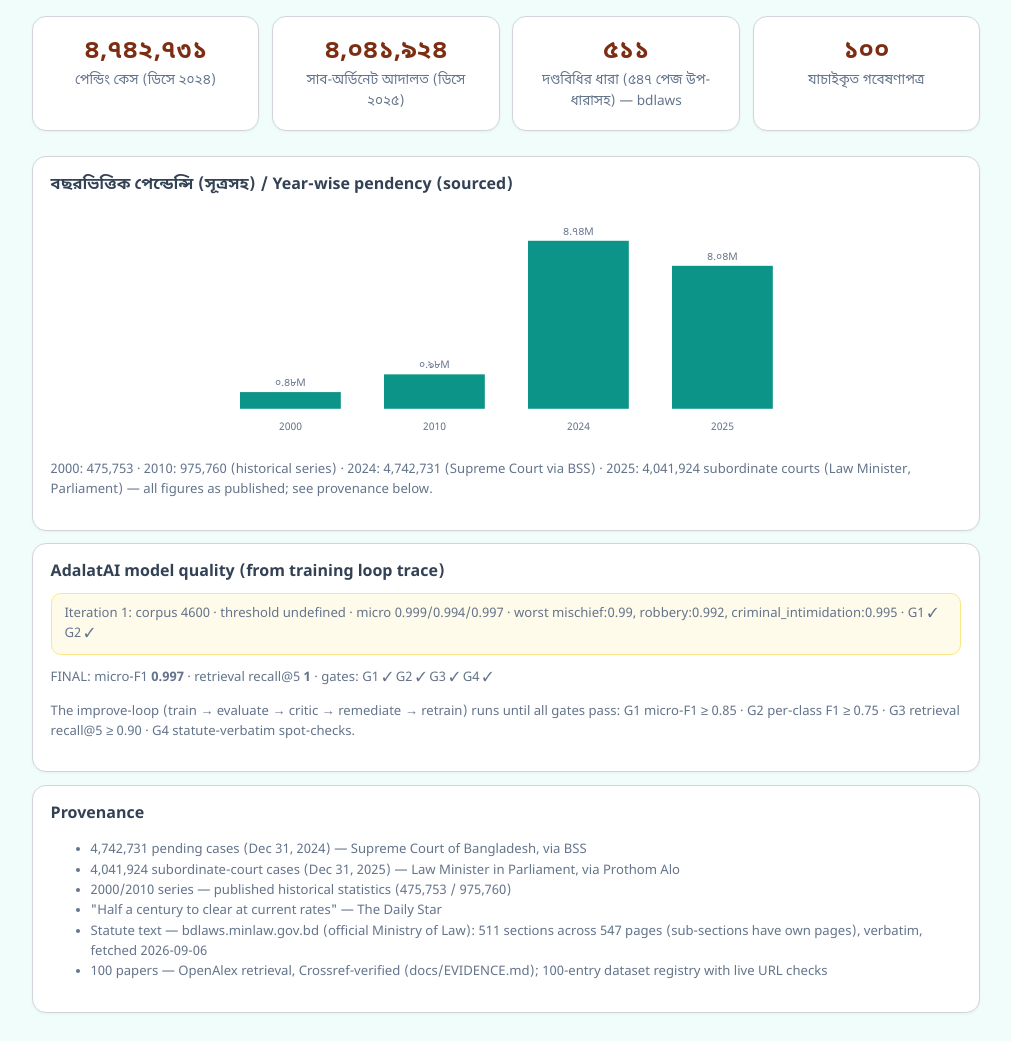
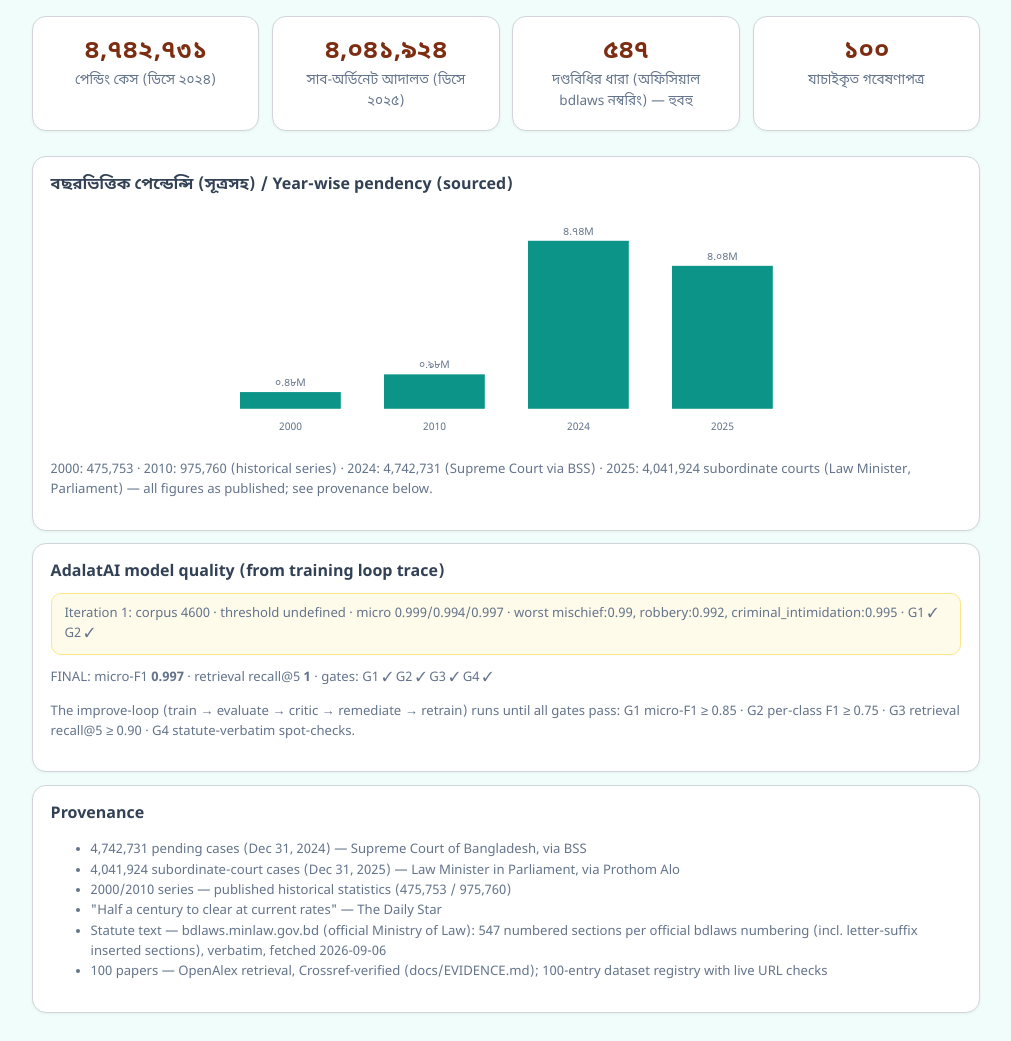
Before and after one commit to rudra496/adalatai, a website: page app/analytics.html in a window 1280 px wide. Shown: the part 197-1238 px from the top of the page, without its empty margins (134-1145 px from the left). Drawn offline with Linux system fonts and the light colour scheme.

Commit message:
fix: 547 = official bdlaws section numbering (verified distinct count); consistent across law browser + analytics

```diff
--- a/app/analytics.html
+++ b/app/analytics.html
@@ -33,7 +33,7 @@
       <li>4,041,924 subordinate-court cases (Dec 31, 2025) — Law Minister in Parliament, via Prothom Alo</li>
       <li>2000/2010 series — published historical statistics (475,753 / 975,760)</li>
       <li>"Half a century to clear at current rates" — The Daily Star</li>
-      <li>Statute text — bdlaws.minlaw.gov.bd (official Ministry of Law): 511 sections across 547 pages (sub-sections have own pages), verbatim, fetched 2026-09-06</li>
+      <li>Statute text — bdlaws.minlaw.gov.bd (official Ministry of Law): 547 numbered sections per official bdlaws numbering (incl. letter-suffix inserted sections), verbatim, fetched 2026-09-06</li>
       <li>100 papers — OpenAlex retrieval, Crossref-verified (docs/EVIDENCE.md); 100-entry dataset registry with live URL checks</li>
     </ul>
   </div>
@@ -65,7 +65,7 @@ el("chartPendency").innerHTML = svg;
 el("kpis").innerHTML = `
   <div class="card kpi"><div class="num">${fmt(4742731)}</div><div class="lbl">${lang === "bn" ? "পেন্ডিং কেস (ডিসে ২০২৪)" : "pending cases (Dec 2024) — SC via BSS"}</div></div>
   <div class="card kpi"><div class="num">${fmt(4041924)}</div><div class="lbl">${lang === "bn" ? "সাব-অর্ডিনেট আদালত (ডিসে ২০২৫)" : "subordinate courts (Dec 2025) — Law Minister"}</div></div>
-  <div class="card kpi"><div class="num">${fmt(511)}</div><div class="lbl">${lang === "bn" ? "দণ্ডবিধির ধারা (৫৪৭ পেজ উপ-ধারাসহ) — bdlaws" : "Penal Code sections (547 pages incl. sub-sections) — bdlaws"}</div></div>
+  <div class="card kpi"><div class="num">${fmt(547)}</div><div class="lbl">${lang === "bn" ? "দণ্ডবিধির ধারা (অফিসিয়াল bdlaws নম্বরিং) — হুবহু" : "Penal Code sections (official bdlaws numbering) — verbatim"}</div></div>
   <div class="card kpi"><div class="num">${fmt(100)}</div><div class="lbl">${lang === "bn" ? "যাচাইকৃত গবেষণাপত্র" : "verified papers (Crossref)"}</div></div>`;
 
 const lt = await (await fetch("data/case_model.json")).json();
--- a/app/assets/js/i18n.js
+++ b/app/assets/js/i18n.js
@@ -21,7 +21,7 @@ export const STRINGS = {
     judge_note: "প্রতিটি এআই-সাজেশন পর্যালোচনা করুন। সম্পাদনা করুন বা বাতিল করুন। চূড়ান্ত আদেশ আপনার স্বাক্ষরেই।",
     approve: "অনুমোদন ও স্বাক্ষর", override: "এআই-সাজেশন বাতিল", no_cases: "কোনো মামলা অপেক্ষমাণ নেই।",
     approved: "অনুমোদিত ✓", draft_title: "রায়ের খসড়া (বিচারক সম্পাদনা করবেন)",
-    law_title: "আইন ব্রাউজার — দণ্ডবিধি ১৮৬০ (৫১১টি ধারা, ৫৪৭টি অফিসিয়াল পেজ উপ-ধারাসহ — হুবহু)",
+    law_title: "আইন ব্রাউজার — দণ্ডবিধি ১৮৬০ (৫৪৭টি ধারা — সরকারি bdlaws নম্বরিং অনুযায়ী, হুবহু)",
     search_law: "ধারা/শিরোনাম/টেক্সট খুঁজুন", source_note: "উৎস: bdlaws.minlaw.gov.bd (মন্ত্রণালয়ের অফিসিয়াল ডাটাবেস) — হুবহু টেক্সট, কোনো প্যারাফ্রেজ নয়",
     analytics_title: "পেন্ডেন্সি অ্যানালিটিক্স — যাচাইকৃত সংখ্যা",
     audit_title: "অডিট ট্রেইল — প্রতিটি এআই-কাজ ও বিচারকের সিদ্ধান্ত",
@@ -48,7 +48,7 @@ export const STRINGS = {
     judge_note: "Review every AI suggestion. Edit or override. The final order carries your signature.",
     approve: "Approve & sign", override: "Override AI suggestion", no_cases: "No pending cases.",
     approved: "Approved ✓", draft_title: "Judgment draft (judge edits)",
-    law_title: "Law Browser — Penal Code 1860 (511 sections; 547 official pages incl. sub-sections — verbatim)",
+    law_title: "Law Browser — Penal Code 1860 (547 sections per official bdlaws numbering — verbatim)",
     search_law: "Search section/title/text", source_note: "Source: bdlaws.minlaw.gov.bd (official Ministry database) — verbatim text, no paraphrase",
     analytics_title: "Pendency analytics — verified numbers",
     audit_title: "Audit Trail — every AI action and judge decision",
```
